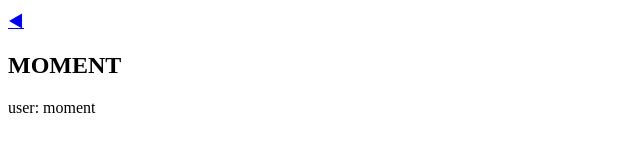
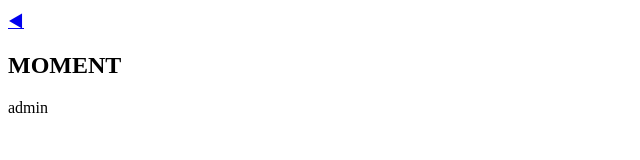
Before and after one commit to Trip-a-Duck/Moment, a website: page src/detail.html in a window 1280 px wide. Shown: the full height of the page, 0-640 px from the left. Drawn offline with Linux system fonts and the light colour scheme.

Commit message:
feat: html modify

```diff
--- a/src/detail.html
+++ b/src/detail.html
@@ -16,7 +16,7 @@
       <header class="header">
         <a href="./index.html" class="go-back-btn">◀</a>
         <h1>MOMENT</h1>
-        <span class="current-user-id">user: moment</span>
+        <span class="current-user-id">admin</span>
       </header>
     </section>
   </body>
--- a/src/scss/pages/_detail.scss
+++ b/src/scss/pages/_detail.scss
@@ -73,7 +73,7 @@
     height: rem(30px);
     align-self: flex-start;
     z-index: 10;
-
+    cursor: pointer;
     -webkit-appearance: none;
     -moz-appearance: none;
     appearance: none;
```
